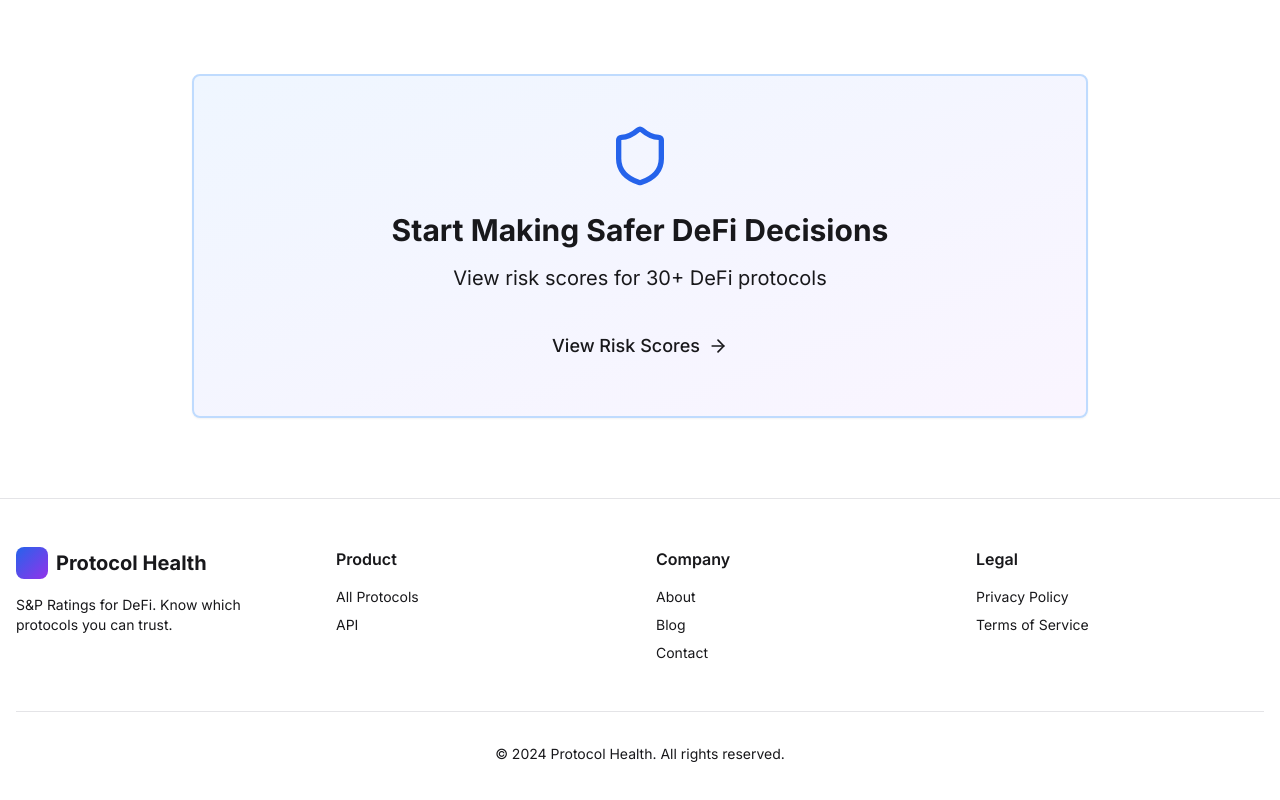
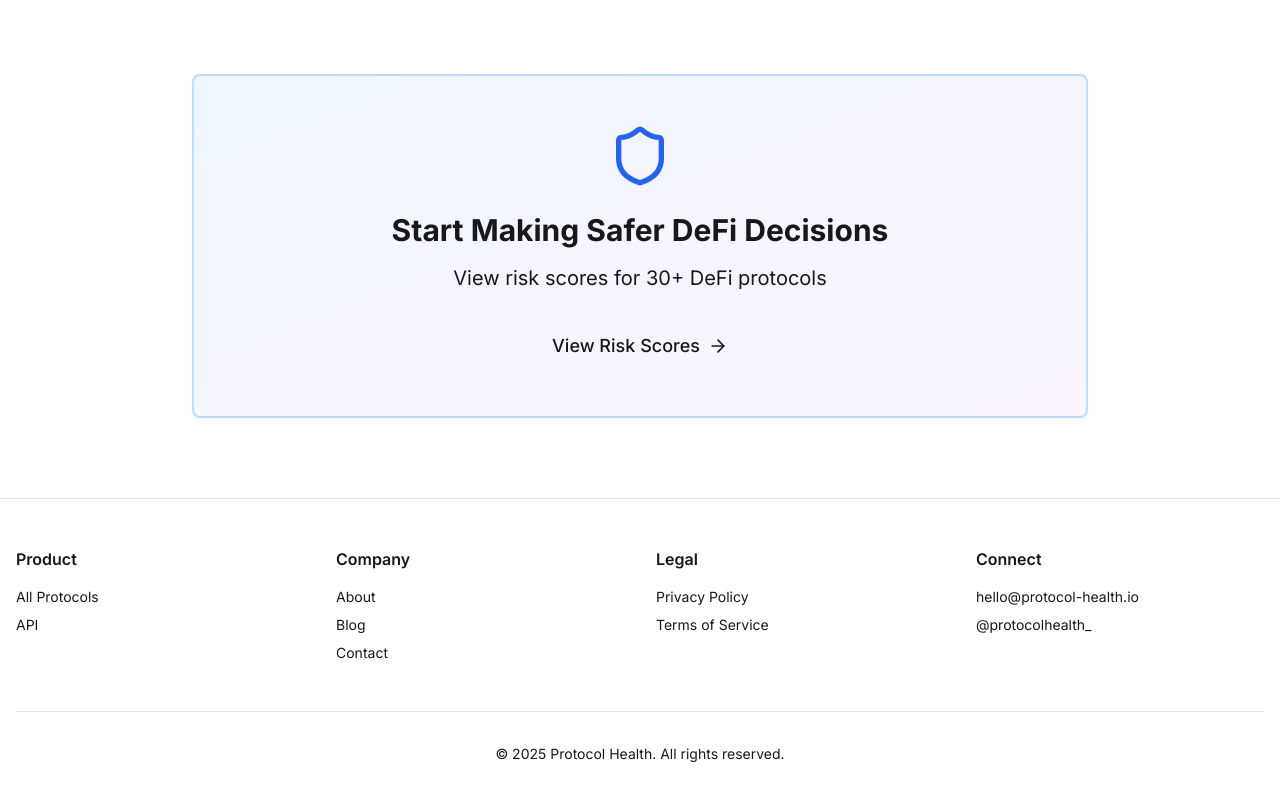
Before and after one commit to Cryptoshovelbot/protocol-health, a Next.js app: page / in a window 1280 px wide. Shown: the part 2057-2857 px from the top of the page. Built offline with nearby package versions, Linux system fonts and the light colour scheme; no server answers.

Commit message:
Update copyright to 2025 and add Twitter to footer

```diff
--- a/components/footer.tsx
+++ b/components/footer.tsx
@@ -2,29 +2,19 @@ import Link from 'next/link';
 
 export function Footer() {
   return (
-    <footer className="border-t py-12 px-4">
-      <div className="max-w-7xl mx-auto">
-        <div className="grid grid-cols-1 md:grid-cols-4 gap-8">
-          <div>
-            <div className="flex items-center space-x-2 mb-4">
-              <div className="h-8 w-8 rounded-lg bg-gradient-to-br from-blue-600 to-purple-600" />
-              <span className="font-bold text-xl">Protocol Health</span>
-            </div>
-            <p className="text-sm text-muted-foreground">
-              S&P Ratings for DeFi. Know which protocols you can trust.
-            </p>
-          </div>
-
+    <footer className="border-t bg-background">
+      <div className="max-w-7xl mx-auto px-4 py-12">
+        <div className="grid grid-cols-2 md:grid-cols-4 gap-8">
           <div>
             <h3 className="font-semibold mb-4">Product</h3>
-            <ul className="space-y-2 text-sm">
+            <ul className="space-y-2 text-sm text-muted-foreground">
               <li>
-                <Link href="/protocols" className="text-muted-foreground hover:text-foreground transition-colors">
+                <Link href="/protocols" className="hover:text-foreground transition-colors">
                   All Protocols
                 </Link>
               </li>
               <li>
-                <Link href="/api-docs" className="text-muted-foreground hover:text-foreground transition-colors">
+                <Link href="/api-docs" className="hover:text-foreground transition-colors">
                   API
                 </Link>
               </li>
@@ -33,19 +23,19 @@ export function Footer() {
 
           <div>
             <h3 className="font-semibold mb-4">Company</h3>
-            <ul className="space-y-2 text-sm">
+            <ul className="space-y-2 text-sm text-muted-foreground">
               <li>
-                <Link href="/about" className="text-muted-foreground hover:text-foreground transition-colors">
+                <Link href="/about" className="hover:text-foreground transition-colors">
                   About
                 </Link>
               </li>
               <li>
-                <Link href="/blog" className="text-muted-foreground hover:text-foreground transition-colors">
+                <Link href="/blog" className="hover:text-foreground transition-colors">
                   Blog
                 </Link>
               </li>
               <li>
-                <Link href="/contact" className="text-muted-foreground hover:text-foreground transition-colors">
+                <Link href="/contact" className="hover:text-foreground transition-colors">
                   Contact
                 </Link>
               </li>
@@ -54,23 +44,47 @@ export function Footer() {
 
           <div>
             <h3 className="font-semibold mb-4">Legal</h3>
-            <ul className="space-y-2 text-sm">
+            <ul className="space-y-2 text-sm text-muted-foreground">
               <li>
-                <Link href="/privacy" className="text-muted-foreground hover:text-foreground transition-colors">
+                <Link href="/privacy" className="hover:text-foreground transition-colors">
                   Privacy Policy
                 </Link>
               </li>
               <li>
-                <Link href="/terms" className="text-muted-foreground hover:text-foreground transition-colors">
+                <Link href="/terms" className="hover:text-foreground transition-colors">
                   Terms of Service
                 </Link>
+              </li>
+            </ul>
+          </div>
+
+          <div>
+            <h3 className="font-semibold mb-4">Connect</h3>
+            <ul className="space-y-2 text-sm text-muted-foreground">
+              <li>
+                <a
+                  href="mailto:hello@protocol-health.io"
+                  className="hover:text-foreground transition-colors"
+                >
+                  hello@protocol-health.io
+                </a>
+              </li>
+              <li>
+                <a
+                  href="https://x.com/protocolhealth_"
+                  target="_blank"
+                  rel="noopener noreferrer"
+                  className="hover:text-foreground transition-colors"
+                >
+                  @protocolhealth_
+                </a>
               </li>
             </ul>
           </div>
         </div>
 
         <div className="mt-12 pt-8 border-t text-center text-sm text-muted-foreground">
-          © 2024 Protocol Health. All rights reserved.
+          <p>© 2025 Protocol Health. All rights reserved.</p>
         </div>
       </div>
     </footer>
```
